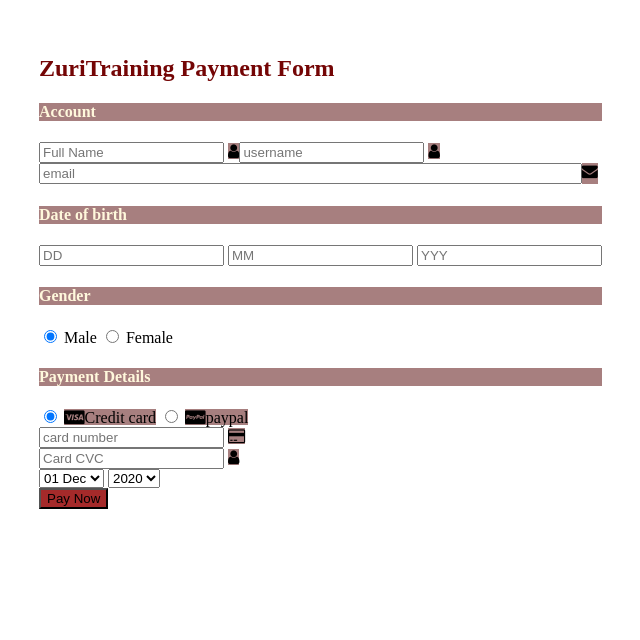
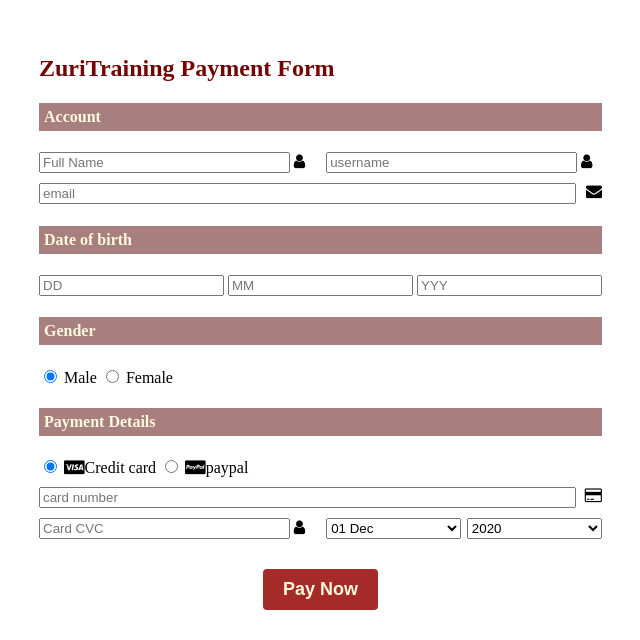
Before and after one commit to fatokiloni/payment_page, a plain HTML site: page index.html in a window 1280 px wide. Shown: the part 180-820 px from the top of the page, without its empty margins (448-1088 px from the left). Drawn offline with Linux system fonts and the light colour scheme.

Commit message:
fix design

```diff
--- a/app.css
+++ b/app.css
@@ -12,26 +12,43 @@ h2 {
 h4 {
     background-color: rgb(167, 127, 127);
     color: cornsilk;
+    padding: 5px;
 }
-/* div {
-    display:block;
-    margin: 20px;
-} */
 button {
     background-color: brown;
+    color: cornsilk;
+    padding: 10px 20px;
+    border: none;
+    border-radius: 4px;
+    font-size: 18px;
+    font-weight: bold;
 }
-i {
-    background-color: rgb(167, 127, 127);
+#email, #card-number {
+    width: 94%;
 }
-/* .input-box {
-    margin: auto;
-} */
-#email {
-    width: 95%;
+#email-box,
+#card-group .input-box:last-child {
+    display: flex;
+    justify-content: space-between;
 }
-#email-box {
+#account-group, #card-box, #card-group {
     display: flex;
+    justify-content: space-between;
+    margin-bottom: 10px;
 }
-#account-group {
-    display: flex;
+#account-group .input-box,
+#card-group .input-box,
+#card-group .input-box:last-child select {
+    width: 49%;
 }
+#account-group .input-box input,
+#card-group .input-box input {
+    width: 88%;
+}
+#payment-group {
+    margin-bottom: 10px;
+}
+#button-container {
+    margin: 30px 0;
+    text-align: center;
+}
--- a/index.html
+++ b/index.html
@@ -52,7 +52,7 @@
       </div>
 
       <h4>Payment Details</h4>
-      <div class="input-group">
+      <div class="input-group" id="payment-group">
         <div class="input-box">
           <input type="radio" name="pay" id="bc1" checked class="radio">
           <label for="bc1">
@@ -70,13 +70,13 @@
       </div>
 
       <div class="input-group">
-        <div class="input-box">
-          <input type="tel" class="name" placeholder="card number" required>
+        <div class="input-box" id="card-box">
+          <input id="card-number" type="tel" class="name" placeholder="card number" required>
           <i class="fa fa-credit-card icon"></i>
         </div>
       </div>
 
-      <div class="input-group">
+      <div class="input-group" id="card-group">
         <div class="input-box">
           <input type="tel" required placeholder="Card CVC">
           <i class="fa fa-user icon"></i>
@@ -95,10 +95,8 @@
         </div>
       </div>
 
-      <div class="input-group">
-        <div class="input-box">
-          <button type="submit">Pay Now</button>
-        </div>
+      <div class="input-box" id="button-container">
+        <button type="submit">Pay Now</button>
       </div>
 
     </form>
```
